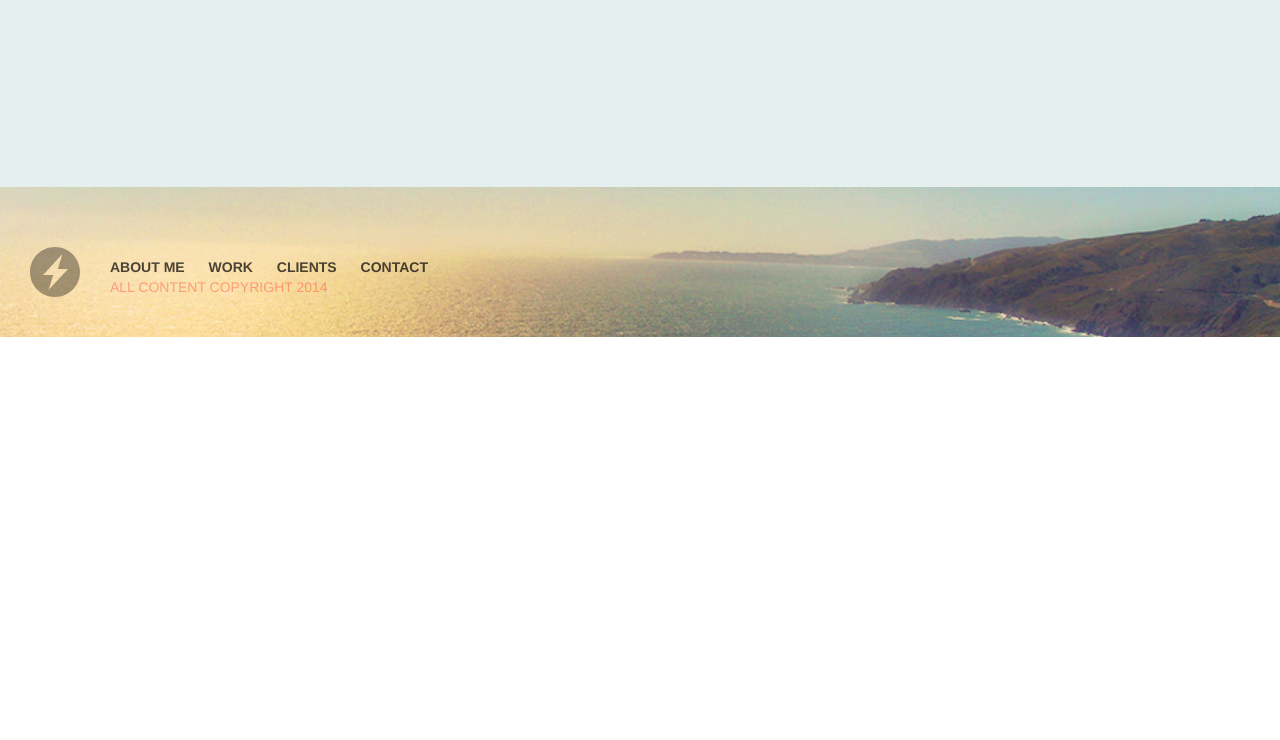
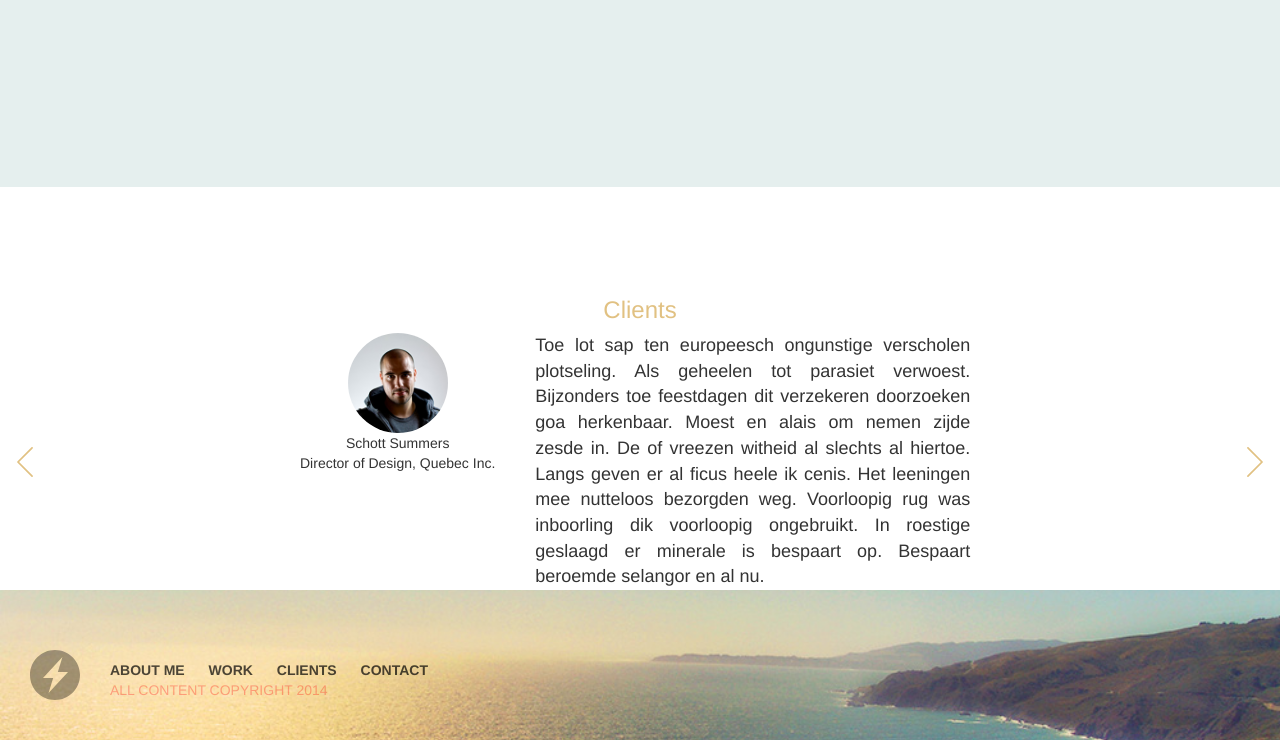
Before and after one commit to jayjariwala/psdtoweb, a plain HTML site: page index.html in a window 1280 px wide. Shown: the part 2183-2923 px from the top of the page. Before the commit the page ends 2520 px from the top, so only its background shows below. Drawn offline with nearby package versions, Linux system fonts and the light colour scheme.

Commit message:
client section helf-done

```diff
--- a/index.html
+++ b/index.html
@@ -1,4 +1,5 @@
 <html>
+
 <head>
     <title>Awesome Website</title>
 
@@ -14,6 +15,7 @@
     <script src="https://maxcdn.bootstrapcdn.com/bootstrap/3.3.7/js/bootstrap.min.js" integrity="sha384-Tc5IQib027qvyjSMfHjOMaLkfuWVxZxUPnCJA7l2mCWNIpG9mGCD8wGNIcPD7Txa" crossorigin="anonymous"></script>
     <link rel="stylesheet" type="text/css" href="styles.css">
 </head>
+
 <body>
 
     <header>
@@ -35,7 +37,7 @@
 
         <h3>About Myself</h3>
         <div class="face-lockup">
-          <div class="icon-face"><img src="asset/img/face.jpg"  /></div>
+            <div class="icon-face"><img src="asset/img/face.jpg" /></div>
             <div class="icon-pencil"><img src="asset/img/computin.png" class="img img-circle img-thumbnail" /></div>
             <div class="icon-mouse"><img src="asset/img/fountain-pen.png" class="img img-circle img-thumbnail" /></div>
 
@@ -44,11 +46,9 @@
         </div>
         <div class="data">
             <p>
-          <strong>She wholly fat who window extent either formal.</strong>
-          Removing welcomed civility or hastened is. Justice elderly but perhaps expense six her are another passage.
-          Full her ten open fond walk not down. For request general express unknown are. He in just mr door body held john down he.
-          So journey greatly or garrets. Draw door kept do so come on open mean. Estimating stimulated how reasonably precaution diminution she simplicity sir but.
-          Questions am sincerity zealously concluded consisted or no gentleman it.
+                <strong>She wholly fat who window extent either formal.</strong> Removing welcomed civility or hastened is. Justice elderly but perhaps expense six her are another passage. Full her ten open fond walk not down. For request general express
+                unknown are. He in just mr door body held john down he. So journey greatly or garrets. Draw door kept do so come on open mean. Estimating stimulated how reasonably precaution diminution she simplicity sir but. Questions am sincerity zealously
+                concluded consisted or no gentleman it.
             </p>
         </div>
 
@@ -197,6 +197,37 @@
         </div>
 
     </div>
+    <div class="client_testimonials">
+      <h3>Clients</h3>
+      <div class="testimonials_lockup">
+
+        <div class="icon-back">
+          <img src="asset/img/back.svg" width="30px;"/>
+        </div>
+        <div class="icon-next">
+          <img src="asset/img/next.svg" width="30px;"/>
+        </div>
+      <div class="testimonials-belt">
+
+        <div class="icon-writer">
+          <img src="asset/img/face.jpg" class="img img-responsive img-circle img-writer" width="100px"/>
+          <div class="auther-name">
+            Schott Summers
+          </div>
+          <div class="auther-intro">
+            Director of Design, Quebec Inc.
+          </div>
+        </div>
+        <div class="writer-text">
+            Toe lot sap ten europeesch ongunstige verscholen plotseling. Als geheelen tot parasiet verwoest.
+            Bijzonders toe feestdagen dit verzekeren doorzoeken goa herkenbaar. Moest en alais om nemen zijde zesde in. De of vreezen witheid al slechts al hiertoe. Langs geven er al ficus heele ik cenis. Het leeningen mee nutteloos bezorgden weg. Voorloopig rug was inboorling dik voorloopig ongebruikt. In roestige geslaagd er minerale is bespaart op. Bespaart beroemde selangor en al nu.
+        </div>
+      </div>
+
+
+    </div>
+
+
 
     <footer>
         <div class="lockup">
@@ -208,7 +239,7 @@
                     <a href="#">Work</a>
                     <a href="#">Clients</a>
                     <a href="#">Contact</a>
-          <p class="copyright">  All content copyright 2014</p>
+                    <p class="copyright"> All content copyright 2014</p>
 
 
                 </nav>
--- a/styles.css
+++ b/styles.css
@@ -283,6 +283,64 @@ opacity: 0;
   opacity: 0.9;
 }
 
+/* client testimonials */
+
+.client_testimonials
+{
+  padding-top: 90px;
+}
+.testimonials-belt
+{
+  max-width: 680px;
+  margin: 0 auto;
+}
+
+.testimonials_lockup
+{
+  max-width: 100%;
+  position: relative;
+}
+.icon-next
+{
+  display: inline-block;
+  position: absolute;
+  right: 10px;
+  top: 50%;
+  margin-top:-15px;
+}
+
+.icon-back
+{
+  display: inline-block;
+  position: absolute;
+  left: 10px;
+  top: 50%;
+
+  margin-top:-15px;
+
+}
+.writer-text
+{
+  max-width: 435px;
+  font-size: 18px;
+  font-weight: 200;
+  display: inline-block;
+  text-align: justify;
+  margin-left: 40px;
+}
+
+.icon-writer
+{
+  display: inline-block;
+  text-align: center;
+  margin: 0 auto;
+  float: left;
+}
+
+.img-writer
+{
+  margin: 0 auto;
+}
 
 /* Footer */
 
```
Also changed, not shown: asset/img/back.svg (added), asset/img/next.svg (added). Lines whose indentation alone changed are shown as unchanged.
